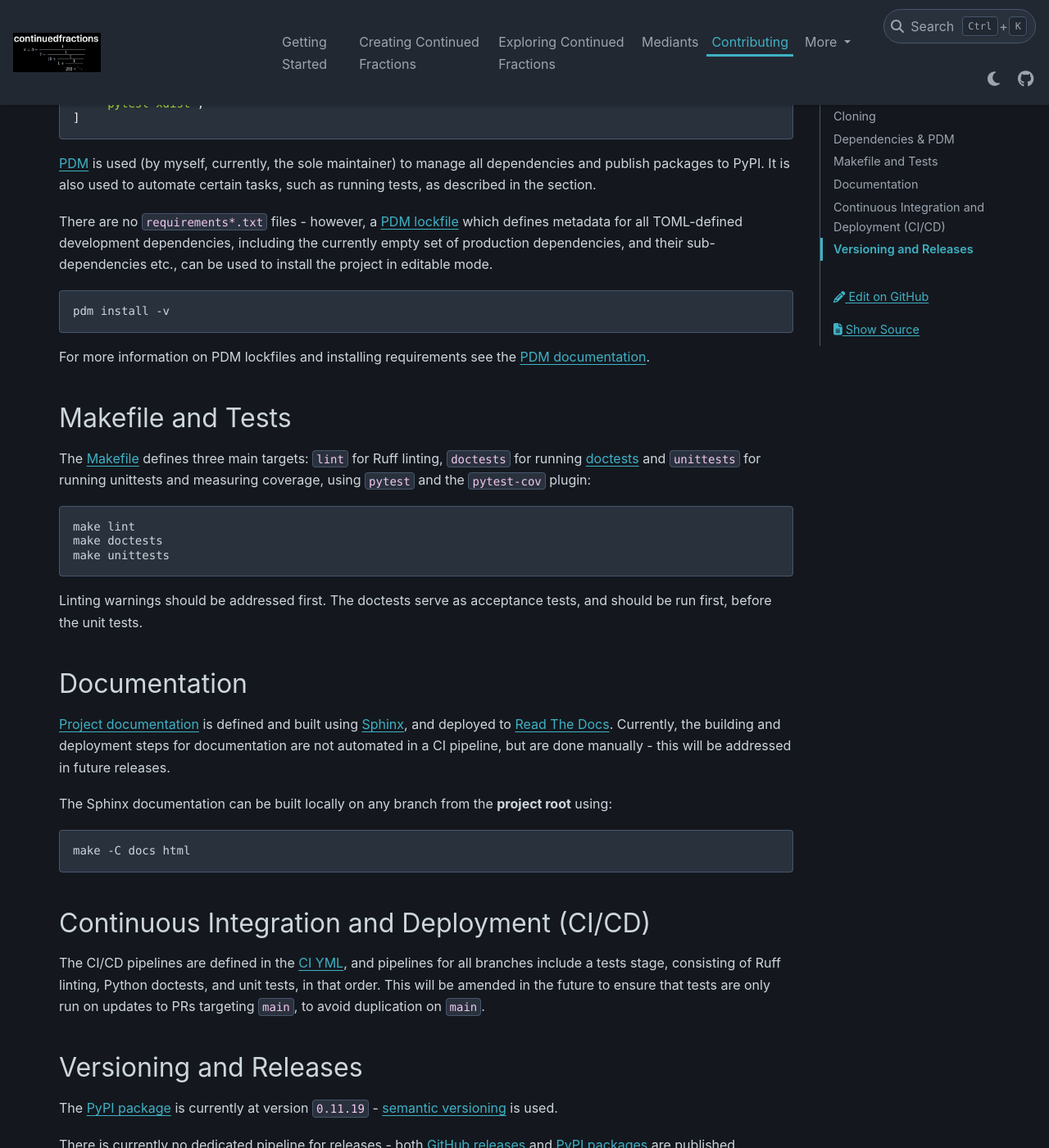
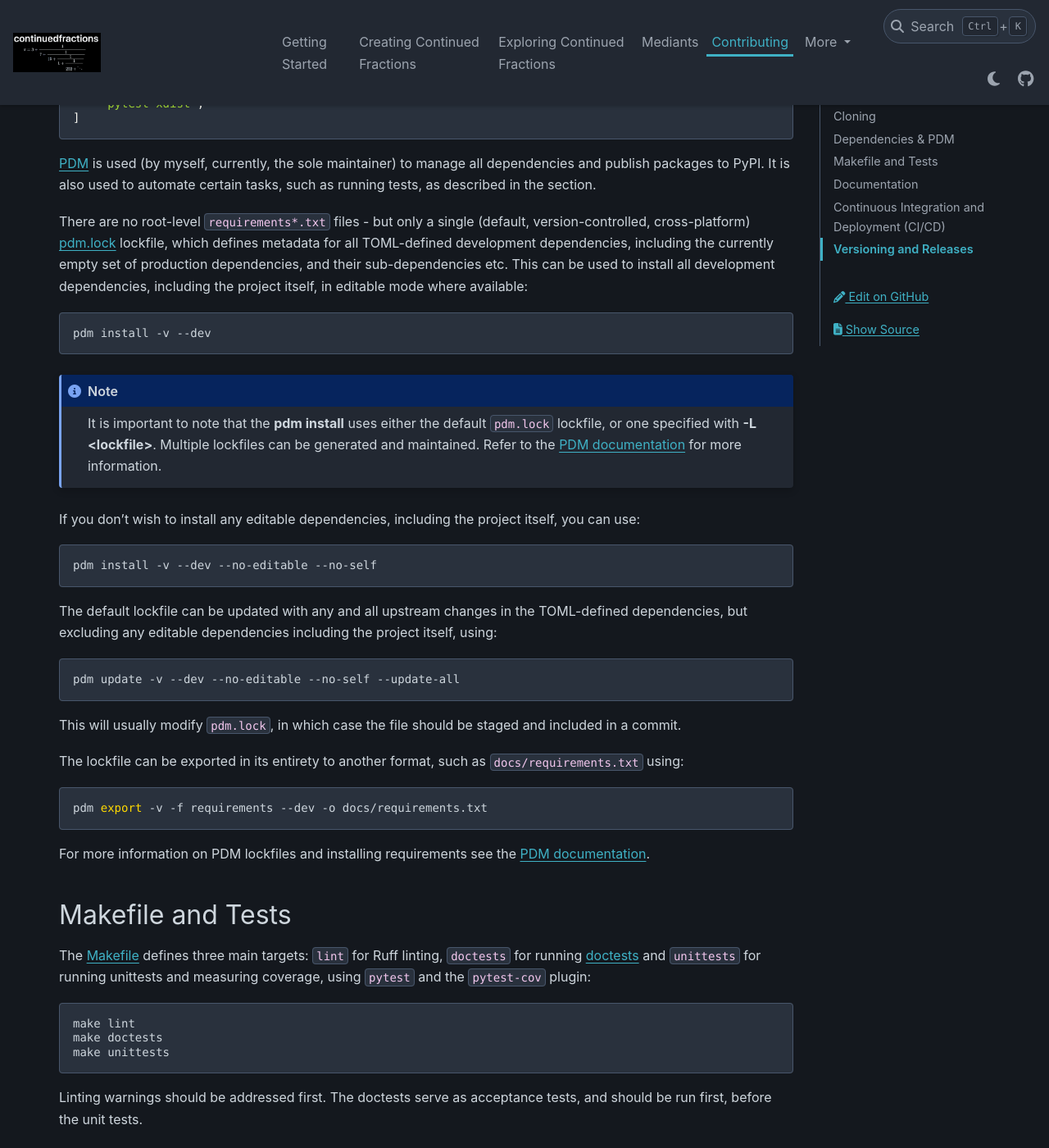
Before and after one commit to sr-murthy/continuedfractions, a Sphinx documentation site: the page built from docs/sources/contributing.rst, in a window 1280 px wide and 1400 px high, scrolled down 905 px. Shown: the whole window at 82% size. Built offline with Sphinx 7.4.7 and the PyData theme 0.15.4, drawn with Linux system fonts in a browser that asks for light colours; nearby versions of some CDN libraries; some of the changed text lies outside the part shown.

Commit message:
docs: improve contribution docs

```diff
--- a/docs/sources/contributing.rst
+++ b/docs/sources/contributing.rst
@@ -33,7 +33,7 @@ Dependencies & PDM
 ==================
 
 As mentioned earlier, the package has no (production) dependencies, but groups of development requirements are specified in the
-``[tool.pdm.dev-dependencies]`` section of the `project TOML <pyproject.toml>`_. Of these only the ``'test'`` dependencies,
+``[tool.pdm.dev-dependencies]`` section of the `project TOML <https://github.com/sr-murthy/continuedfractions/blob/main/pyproject.toml>`_. Of these only the ``'test'`` dependencies,
 including `pytest <https://docs.pytest.org/en/8.0.x/>`_ and `pytest-cov <https://pytest-cov.readthedocs.io/>`_, are important.
 
 .. code:: toml
@@ -47,14 +47,37 @@ including `pytest <https://docs.pytest.org/en/8.0.x/>`_ and `pytest-cov <https:/
 
 `PDM <https://pdm-project.org/latest>`_ is used (by myself, currently, the sole maintainer) to manage all dependencies and publish packages to PyPI. It is also used to automate certain tasks, such as running tests, as described in the section.
 
-There are no ``requirements*.txt`` files - however, a `PDM lockfile <%60pdm.lock%60>`_ which defines metadata for all TOML-defined
-development dependencies, including the currently empty set of production dependencies, and their sub-dependencies etc., can be used to install the project in editable mode.
+There are no root-level ``requirements*.txt`` files - but only a single (default, version-controlled, cross-platform) `pdm.lock <https://github.com/sr-murthy/continuedfractions/blob/main/pdm.lock>`_ lockfile, which defines metadata for all TOML-defined development dependencies, including the currently empty set of production dependencies, and their sub-dependencies etc. This can be used to install all development dependencies, including the project itself, in editable mode where available:
 
 .. code:: bash
 
-   pdm install -v
+   pdm install -v --dev
 
-For more information on PDM lockfiles and installing requirements see the `PDM documentation <https://pdm-project.org/latest/usage/venv/>`_.
+.. note::
+
+   It is important to note that the :command:`pdm install` uses either the default :file:`pdm.lock` lockfile, or one specified with :command:`-L <lockfile>`. Multiple lockfiles can be generated and maintained. Refer to the `PDM documentation <https://pdm-project.org/latest/reference/cli/#install>`_ for more information.
+
+If you don't wish to install any editable dependencies, including the project itself, you can use:
+
+.. code:: bash
+
+   pdm install -v --dev --no-editable --no-self
+
+The default lockfile can be updated with any and all upstream changes in the TOML-defined dependencies, but excluding any editable dependencies including the project itself, using:
+
+.. code:: bash
+
+   pdm update -v --dev --no-editable --no-self --update-all
+
+This will usually modify :file:`pdm.lock`, in which case the file should be staged and included in a commit.
+
+The lockfile can be exported in its entirety to another format, such as :file:`docs/requirements.txt` using:
+
+.. code:: bash
+
+   pdm export -v -f requirements --dev -o docs/requirements.txt
+
+For more information on PDM lockfiles and installing requirements see the `PDM documentation <https://pdm-project.org/latest/>`_.
 
 .. _contributing.makefile-and-tests:
 
@@ -84,7 +107,19 @@ The Sphinx documentation can be built locally on any branch from the **project r
 
 .. code:: bash
 
-   make -C docs html
+   make -C docs "html"
+
+First, ensure that you have installed the docs Python requirements, which include all development dependencies, either via :program:`pip`:
+
+.. code:: bash
+
+   pip install -r docs/requirements.txt
+
+or via `PDM <https://github.com/sr-murthy/continuedfractions/blob/main/docs/requirements.txt>`_:
+
+.. code::bash
+
+   pdm install -v --dev --no-editable --no-self
 
 .. _contributing.ci-cd:
 
@@ -98,7 +133,7 @@ The CI/CD pipelines are defined in the `CI YML <.github/workflows/ci.yml>`_, and
 Versioning and Releases
 =======================
 
-The `PyPI package <https://pypi.org/project/continuedfractions/>`_ is currently at version ``0.11.19`` - `semantic versioning <https://semver.org/>`_ is used.
+The `PyPI package <https://pypi.org/project/continuedfractions/>`_ is currently at version ``0.11.20`` - `semantic versioning <https://semver.org/>`_ is used.
 
 There is currently no dedicated pipeline for releases - both `GitHub releases <https://github.com/sr-murthy/continuedfractions/releases>`_ and `PyPI packages <https://pypi.org/project/continuedfractions>`_ are published manually, but both have the same version tag.
 
--- a/src/continuedfractions/version.py
+++ b/src/continuedfractions/version.py
@@ -1 +1 @@
-__version__ = "0.11.19"
+__version__ = "0.11.20"
```
